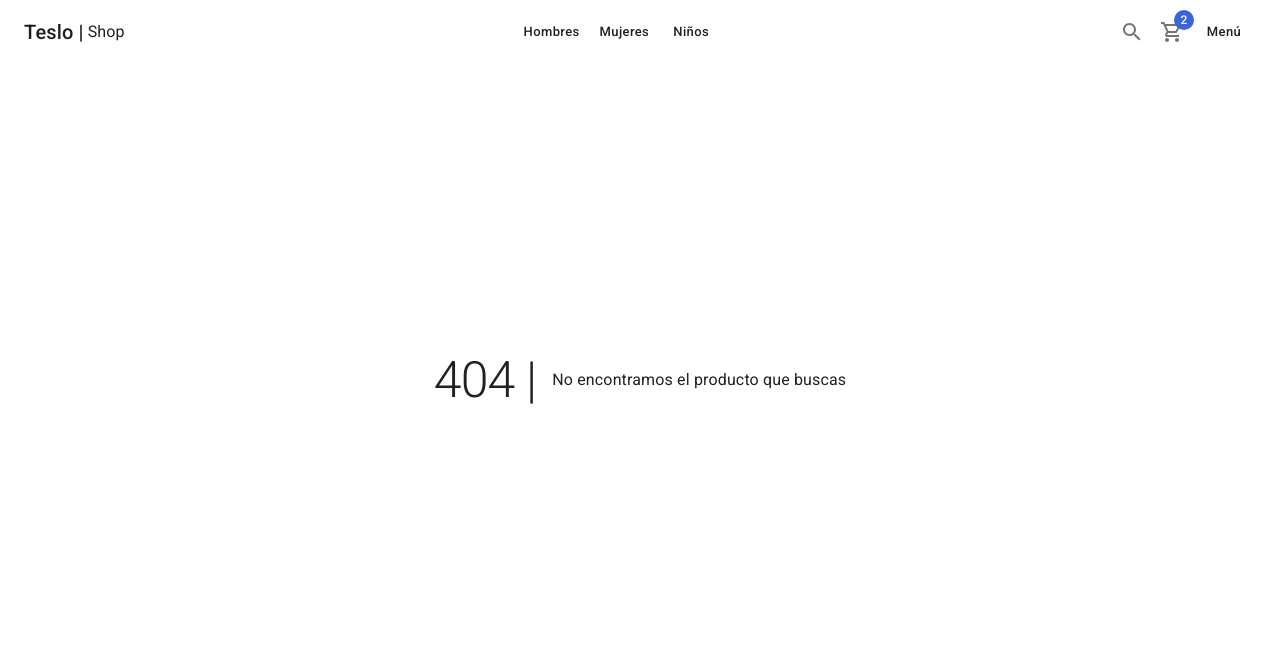
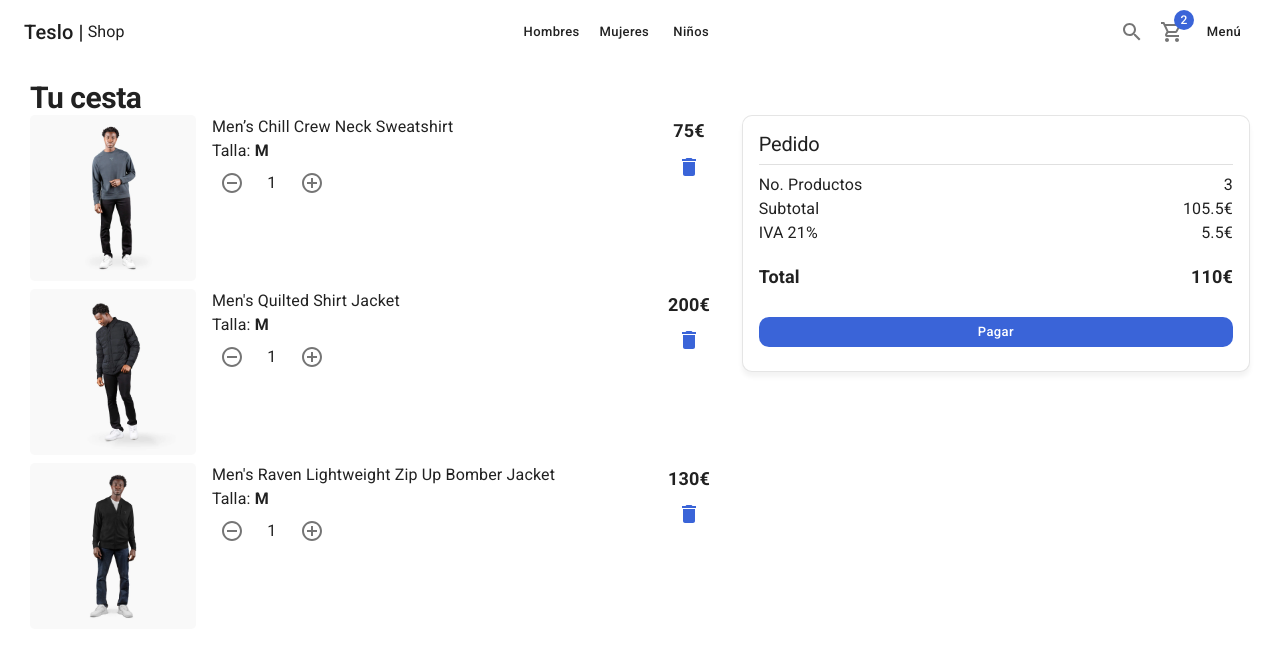
Before and after one commit to ObedSAGA/TesloShop, a Next.js app: page /cart in a window 1280 px wide. Before the commit this address had no page. Shown: the top 656 px of the page. Built offline with nearby package versions, Linux system fonts and the light colour scheme.

Commit message:
Add cart page

```diff
--- /dev/null
+++ b/components/cart/CartList.tsx
@@ -0,0 +1,75 @@
+import { FC } from 'react';
+import NextLink from 'next/link';
+import { Grid, Link, Typography, CardActionArea, CardMedia, Box, IconButton } from '@mui/material';
+import DeleteIcon from '@mui/icons-material/Delete';
+import { initialData } from '../../database/products';
+import { ItemCounter } from '../ui';
+
+
+const productsInCart =  [
+    initialData.products[0],
+    initialData.products[1],
+    initialData.products[2]
+]
+
+interface Props {
+  editable?: boolean;
+}
+
+export const CartList: FC<Props> = ({editable = false}) => {
+  return (
+    <>
+        {
+            productsInCart.map(product => (
+                <Grid container spacing={2} key={product.slug} sx={{ mb: 1}}>
+                  <Grid item xs={3}>
+                    {/* TODO: Llevar a página del producto */}
+                    <NextLink href="/product/slug" passHref>
+                      <Link>
+                        <CardActionArea>
+                          <CardMedia
+                            image={`products/${product.images[0]}`}
+                            component="img"
+                            sx={{ borderRadius: '5px' }}
+                          />
+                        </CardActionArea>
+                      </Link>
+                    </NextLink>
+                  </Grid>
+                  <Grid item xs={7}>
+                    <Box display='flex' flexDirection='column'>
+                      <Typography variant='body1'>{product.title}</Typography>
+                      <Typography variant='body1'>Talla: <strong>M</strong></Typography>
+
+
+                      {
+                        editable
+                        ?  <ItemCounter/>
+                        :  <Typography variant='body1'>Cantidad: <strong>1</strong></Typography>
+
+                      }
+                    </Box>
+
+                  </Grid>
+                  <Grid item xs={2} display='flex' alignItems='center' flexDirection='column'>
+                    <Typography variant='subtitle1'>{product.price}€</Typography>
+
+                    {
+                      editable && (
+                      <IconButton aria-label='Eliminar' color='secondary'>
+                        <DeleteIcon />
+                      </IconButton>
+                      )
+                    }
+
+
+
+
+                  </Grid>
+
+                </Grid>
+            ))
+        }
+    </>
+  )
+}
--- /dev/null
+++ b/components/cart/OrderSummary.tsx
@@ -0,0 +1,42 @@
+import { Grid, Typography } from "@mui/material";
+
+
+export const OrderSummary = () => {
+  return (
+    <Grid container>
+        <Grid item xs={6} >
+            <Typography>No. Productos</Typography>
+        </Grid>
+
+        <Grid item xs={6} display='flex' justifyContent='end'>
+            <Typography>3</Typography>
+        </Grid>
+
+        <Grid item xs={6} >
+            <Typography>Subtotal</Typography>
+        </Grid>
+
+        <Grid item xs={6} display='flex' justifyContent='end'>
+            <Typography>{`${105.5}€`}</Typography>
+        </Grid>
+
+        <Grid item xs={6} >
+            <Typography>IVA 21%</Typography>
+        </Grid>
+
+        <Grid item xs={6} display='flex' justifyContent='end'>
+            <Typography>{`${5.5}€`}</Typography>
+        </Grid>
+
+        <Grid item xs={6} sx={{ mt: 2}} >
+            <Typography variant="subtitle1">Total</Typography>
+        </Grid>
+
+        <Grid item xs={6} display='flex' justifyContent='end' sx={{ mt: 2}}>
+            <Typography variant="subtitle1">{`${110}€`}</Typography>
+        </Grid>
+
+
+    </Grid>
+  )
+}
--- /dev/null
+++ b/components/cart/index.ts
@@ -0,0 +1,2 @@
+export * from './CartList';
+export * from './OrderSummary';
--- /dev/null
+++ b/pages/cart/index.tsx
@@ -0,0 +1,41 @@
+import { Box, Button, Card, CardContent, Divider, Grid, Typography } from '@mui/material';
+import { CartList, OrderSummary } from '../../components/cart';
+import { ShopLayout } from '../../components/layouts';
+
+
+
+
+const CartPage = () => {
+  return (
+    <ShopLayout title='Cesta - 3 productos añadidos' pageDescription='Productos en cesta listos para comprar'>
+        <Typography variant='h1' component='h1'>Tu cesta</Typography>
+        <Grid container>
+            <Grid item xs={12} sm={7}>
+                <CartList editable/>
+            </Grid>
+            <Grid item xs={12} sm={5}>
+                <Card className='summary-card'>
+                    <CardContent>
+                        <Typography variant='h2'>Pedido</Typography>
+                        <Divider sx={{ my: 1}}/>
+
+                        <OrderSummary/>
+
+                        <Box sx={{ mt: 3}}>
+                            <Button color="secondary" className='circular-btn' fullWidth>
+                                Pagar
+                            </Button>
+
+                        </Box>
+
+
+                    </CardContent>
+                </Card>
+
+            </Grid>
+        </Grid>
+    </ShopLayout>
+  )
+}
+
+export default CartPage
```
